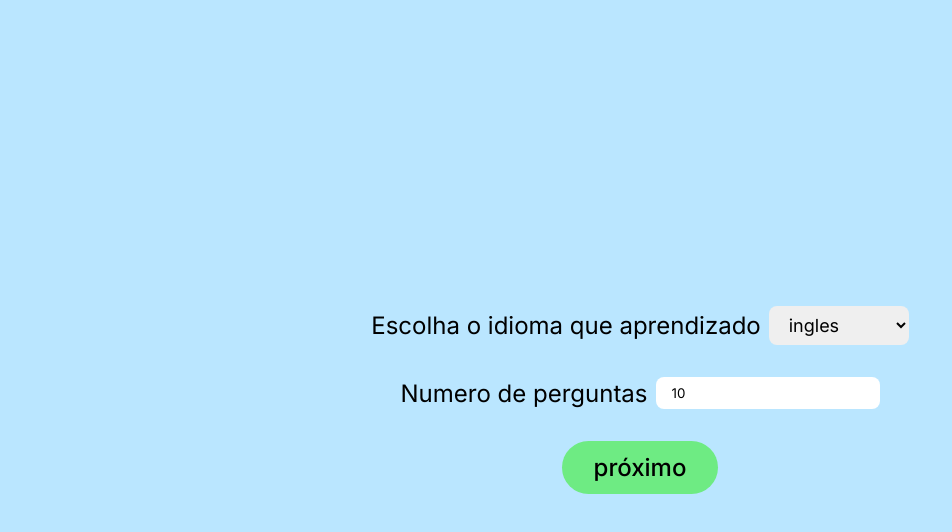
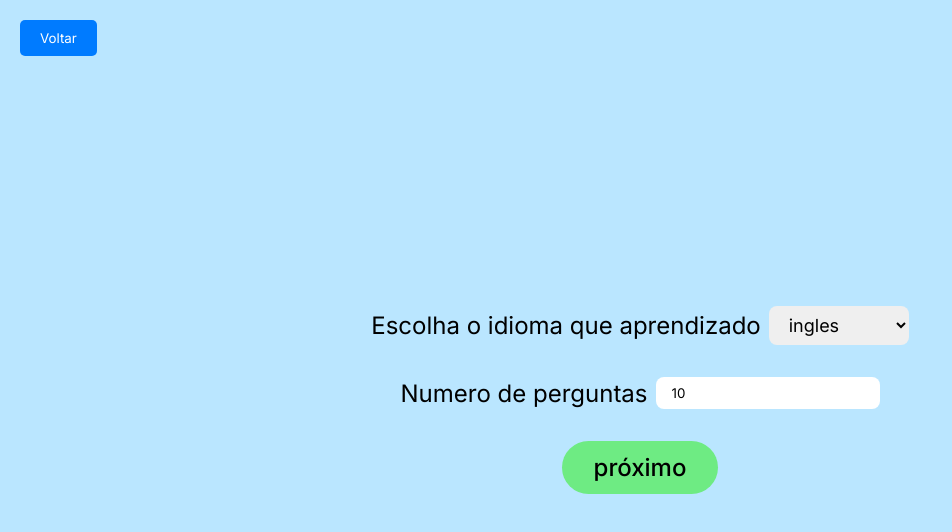
Before and after one commit to limarich/projeto-idiomas-taes, a React (Vite) app: page /quiz in a window 1280 px wide. Shown: the top 532 px of the page, without its empty margins (0-952 px from the left). Built offline with nearby package versions, Linux system fonts and the light colour scheme.

Commit message:
feat: add back home button

```diff
--- a/src/pages/MemoryGame/index.tsx
+++ b/src/pages/MemoryGame/index.tsx
@@ -6,6 +6,7 @@ import { IdiomOptions } from "../Quiz";
 import { useGeminiApi } from "../../hooks/useGeminiApi";
 import { getLocalStorageValue } from "../../components/utils/localstorage";
 import { translations } from "../../translations";
+import { useNavigate } from "react-router-dom";
 
 interface MemoPair {
   value: string;
@@ -112,11 +113,29 @@ export const MemoryGame = () => {
     }
   };
 
+  const navigate = useNavigate();
   const { mainSection } =
     translations[`${originLanguage as keyof typeof translations}`].memoryGame;
 
   return (
     <div className={styles.container}>
+      <button
+        onClick={() => navigate("/")}
+        style={{
+          position: "fixed",
+          top: "20px",
+          left: "20px",
+          zIndex: "999",
+          backgroundColor: "#007bff",
+          color: "#fff",
+          padding: "10px 20px",
+          borderRadius: "5px",
+          border: "none",
+          cursor: "pointer",
+        }}
+      >
+        Voltar
+      </button>
       <header>
         <h1>{mainSection.title}</h1>
 
--- a/src/pages/Quiz/index.tsx
+++ b/src/pages/Quiz/index.tsx
@@ -4,6 +4,7 @@ import { useGeminiApi } from "../../hooks/useGeminiApi";
 import { Questions } from "./components/Questions";
 import { Feedback } from "./components/Feedback";
 import { Menu } from "./components/Menu";
+import { useNavigate } from "react-router-dom";
 
 export interface QuizQuestion {
   question: string;
@@ -119,5 +120,28 @@ export const Quiz = () => {
     }
   };
 
-	return <div className={styles.container}>{handleStep()}</div>;
+  const navigate = useNavigate();
+
+  return (
+    <div className={styles.container}>
+      <button
+        onClick={() => navigate("/")}
+        style={{
+          position: "fixed",
+          top: "20px",
+          left: "20px",
+          zIndex: "999",
+          backgroundColor: "#007bff",
+          color: "#fff",
+          padding: "10px 20px",
+          borderRadius: "5px",
+          border: "none",
+          cursor: "pointer",
+        }}
+      >
+        Voltar
+      </button>
+      {handleStep()}
+    </div>
+  );
 };
```
Lines whose indentation alone changed are shown as unchanged.
